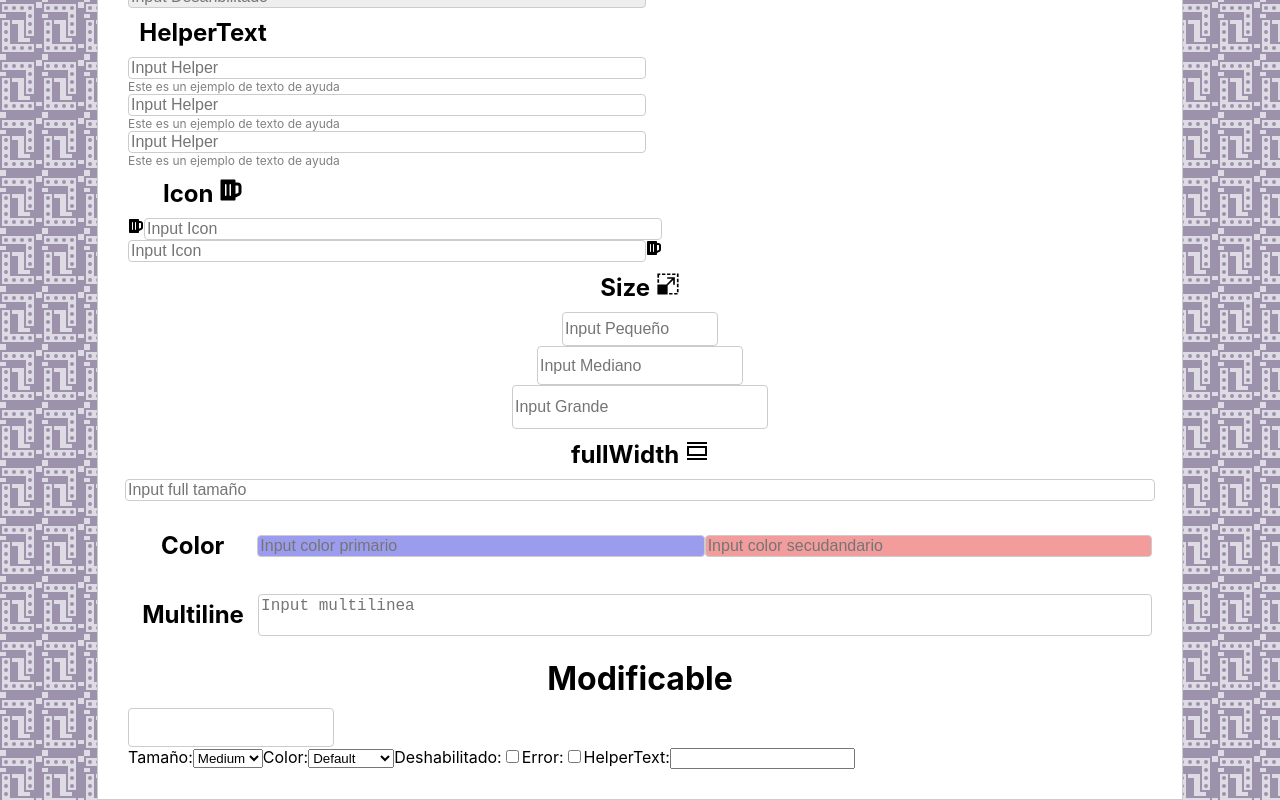
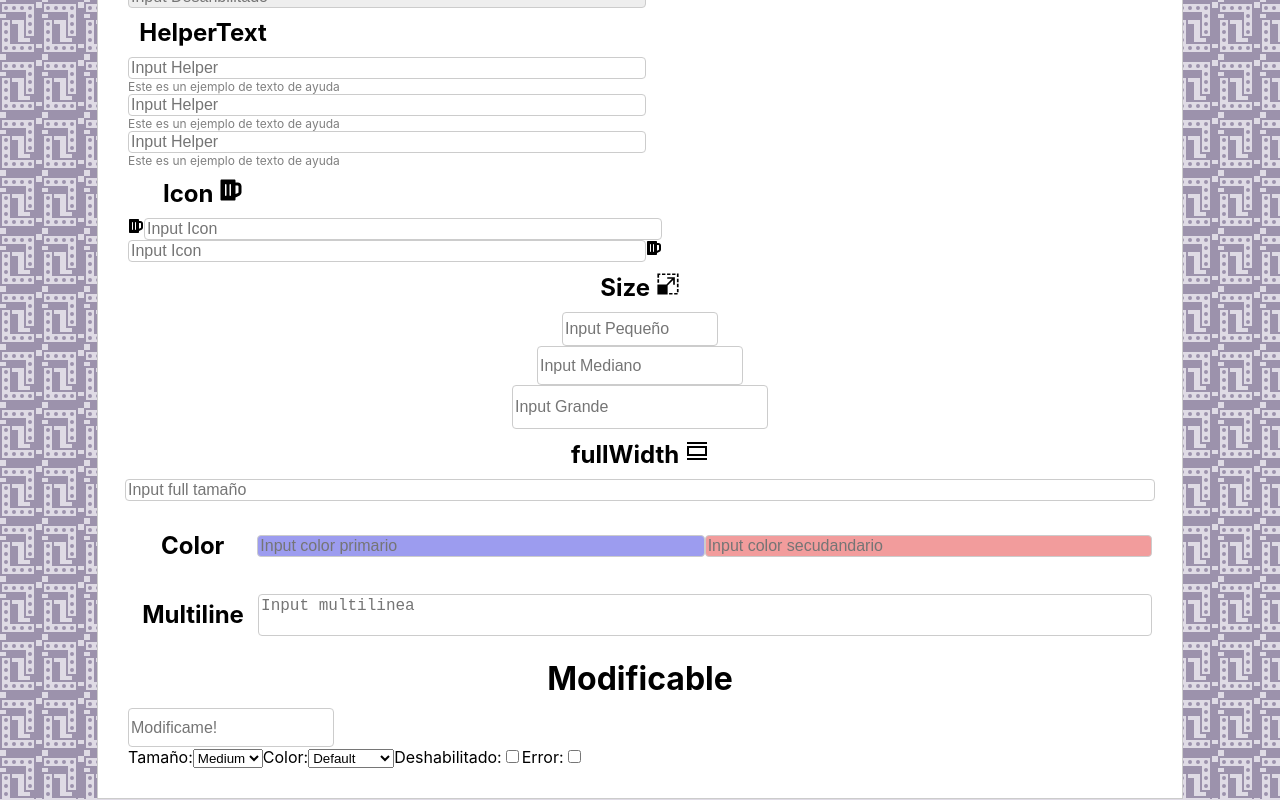
Before and after one commit to pipetboy2001/Input-component, a React (Create React App) app: page / in a window 1280 px wide. Shown: the part 288-1088 px from the top of the page. Built offline with nearby package versions, Linux system fonts and the light colour scheme.

Commit message:
fix:Modificable

```diff
--- a/src/Components/PageImput.js
+++ b/src/Components/PageImput.js
@@ -75,7 +75,7 @@ export const PageImput = () => {
 
                 <h1>Modificable</h1>
                 <div >
-                    < Input size={size} color={color} disabled={disabled} error={error} />
+                    < Input placeholder="Modificame!" size={size} color={color} disabled={disabled} error={error} />
                 </div>
                 <label>
                     Tamaño:
@@ -101,11 +101,6 @@ export const PageImput = () => {
                     Error:
                     <input type="checkbox" checked={error} onChange={event => setError(event.target.checked)} />
                 </label>
-                <label>
-                    HelperText:
-                    <input type="text" value={helperText} onChange={event => setHelperText(event.target.value)} />
-                </label>
-
 
 
             </div>
```
